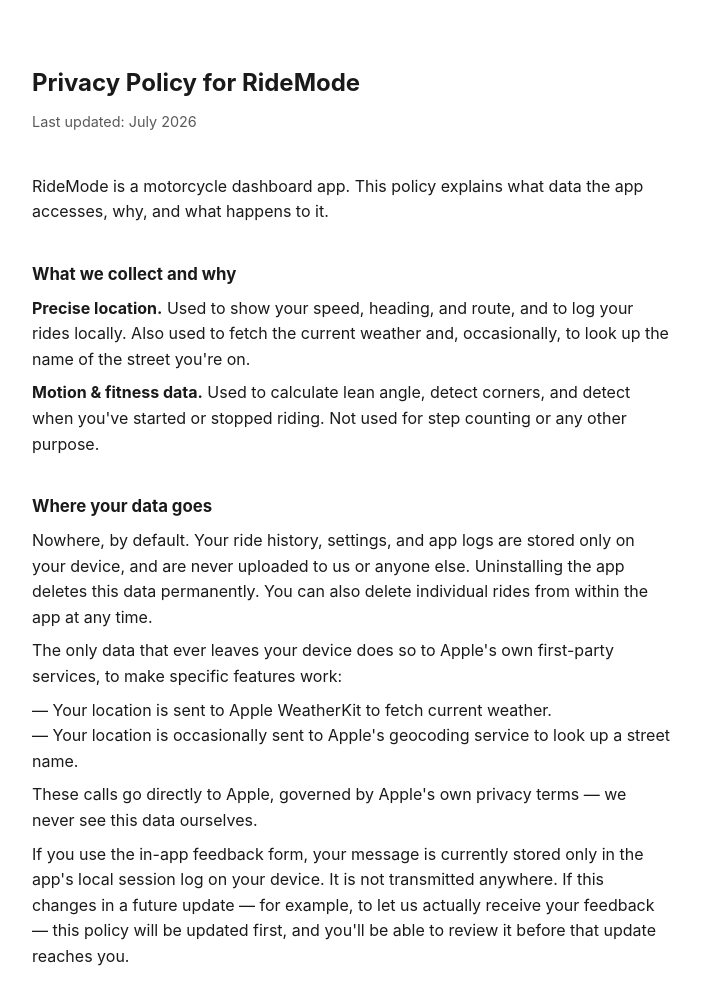
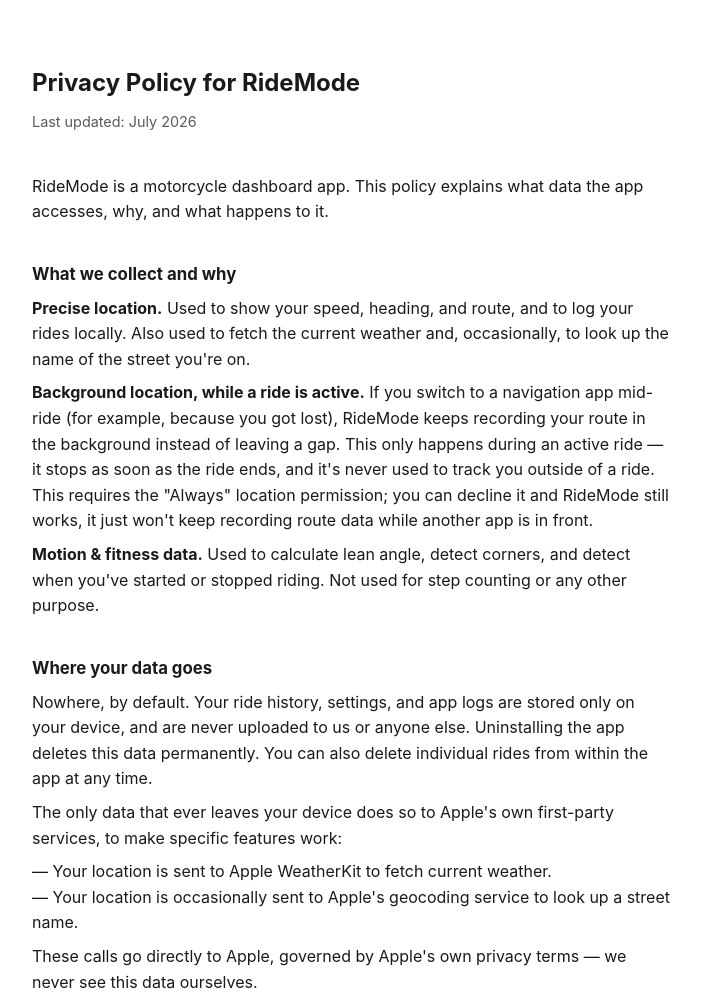
Before and after one commit to magyizsolt90/ridemode-site, a plain HTML site: page index.html in a window 1280 px wide. Shown: the top 998 px of the page, without its empty margins (288-989 px from the left). Drawn offline with Linux system fonts and the light colour scheme.

Commit message:
docs: disclose background location use during active rides

```diff
--- a/index.html
+++ b/index.html
@@ -47,6 +47,7 @@
 
 <h2>What we collect and why</h2>
 <p><strong>Precise location.</strong> Used to show your speed, heading, and route, and to log your rides locally. Also used to fetch the current weather and, occasionally, to look up the name of the street you're on.</p>
+<p><strong>Background location, while a ride is active.</strong> If you switch to a navigation app mid-ride (for example, because you got lost), RideMode keeps recording your route in the background instead of leaving a gap. This only happens during an active ride — it stops as soon as the ride ends, and it's never used to track you outside of a ride. This requires the "Always" location permission; you can decline it and RideMode still works, it just won't keep recording route data while another app is in front.</p>
 <p><strong>Motion &amp; fitness data.</strong> Used to calculate lean angle, detect corners, and detect when you've started or stopped riding. Not used for step counting or any other purpose.</p>
 
 <h2>Where your data goes</h2>
```
